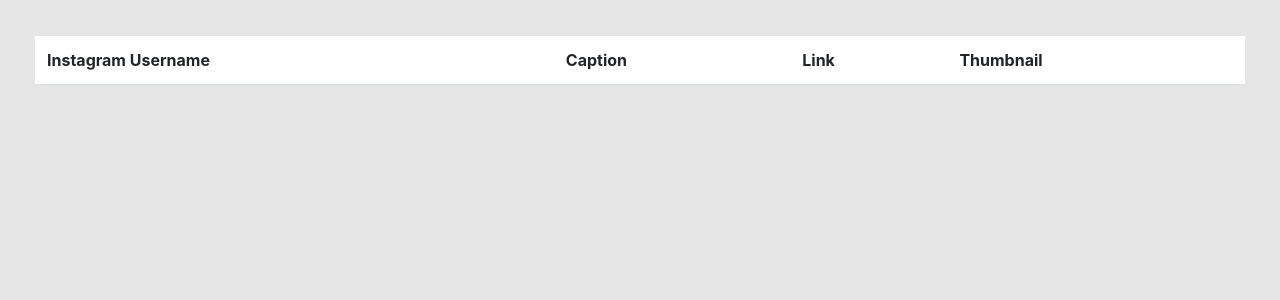
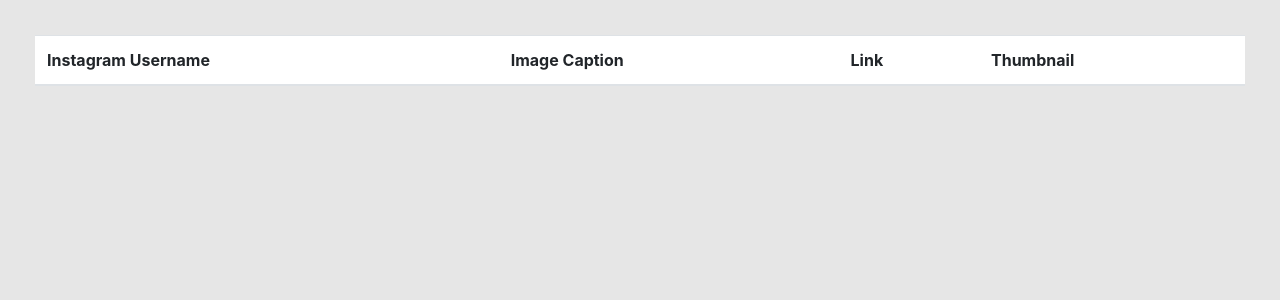
Before and after one commit to davidstanke/instapuller, a Flask app: page / in a window 1280 px wide. Shown: the top 300 px of the page. Run offline with Flask 2, Linux system fonts and the light colour scheme; data that the repository does not hold is empty; some libraries are stand-ins or nearby versions.

Commit message:
Update index.html

```diff
--- a/templates/index.html
+++ b/templates/index.html
@@ -34,7 +34,7 @@
 			<thead>
 				<tr>
 					<th scope="col">Instagram Username</th>
-					<th scope="col">Caption</th>
+					<th scope="col">Image Caption</th>
 					<th scope="col">Link</th>
 					<th scope="col">Thumbnail</th>
 				</tr>
```
